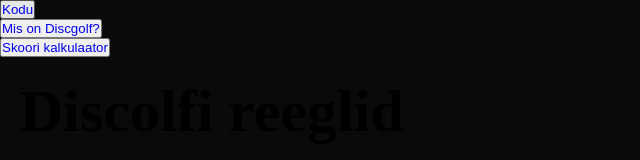
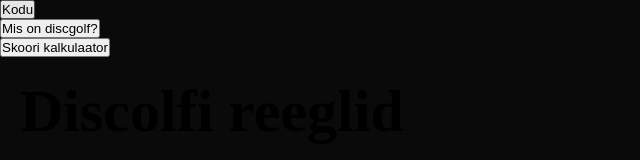
Before and after one commit to tonislees/Veebilehek-lje-projekt---Discgolf, a plain HTML site: page teineleht.html in a window 1280 px wide. Shown: the whole page, without its empty margins (0-640 px from the left). Drawn offline with Linux system fonts and the light colour scheme.

Commit message:
Update teineleht.html

```diff
--- a/teineleht.html
+++ b/teineleht.html
@@ -8,13 +8,13 @@
 
 <div class="päis">
     <div>
-        <button class="päise-nupp"><a href="Esimene_lehekülg.html">Kodu</a></button>
+        <button class="päise-nupp">Kodu</button>
     </div>
     <div>
-        <button class="päise-nupp"><a href="teineleht.html">Mis on Discgolf?</a></button>
+        <button class="päise-nupp">Mis on discgolf?</button>
     </div>
     <div>
-        <button class="päise-nupp"><a href="vaheleht.html">Skoori kalkulaator</a></button>
+        <button class="päise-nupp">Skoori kalkulaator</button>
     </div>
 </div>
 
```
